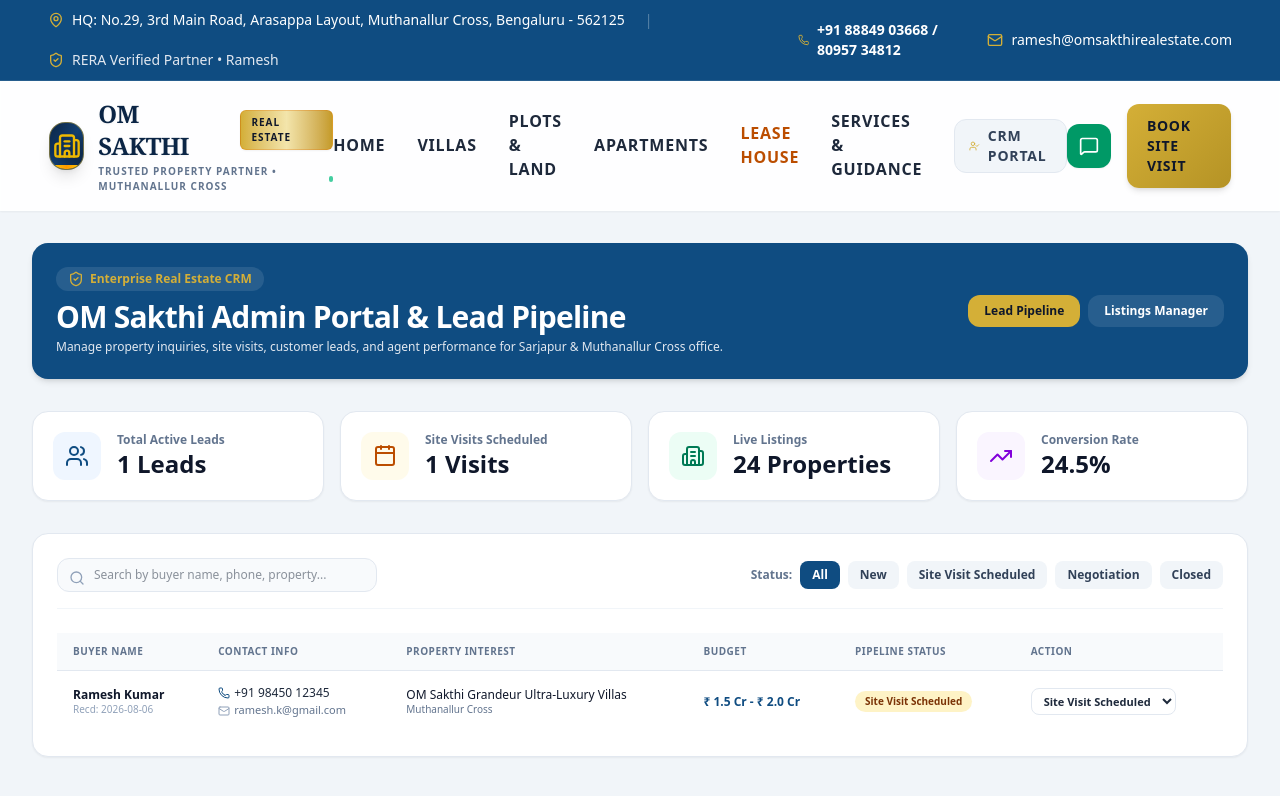
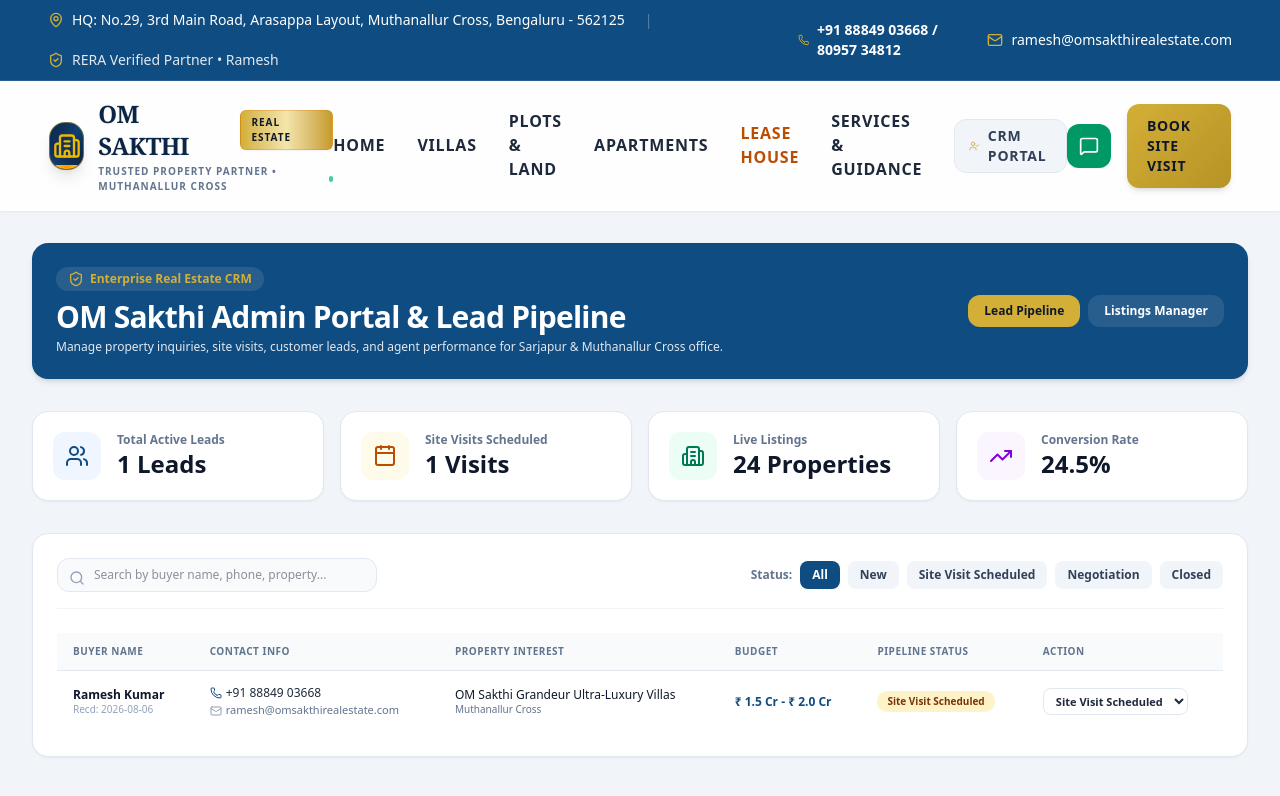
Before and after one commit to ckarthik96-png/OM-Sakthi-Real-Estate, a Next.js app: page /OM-Sakthi-Real-Estate/admin in a window 1280 px wide. Shown: the top 796 px of the page. Built offline with nearby package versions, Linux system fonts and the light colour scheme.

Commit message:
Update Ramesh lead contact info in MOCK_LEADS inside mockData.ts matching user screenshot

```diff
--- a/src/data/mockData.ts
+++ b/src/data/mockData.ts
@@ -673,8 +673,8 @@
   {
     id: "lead-101",
     name: "Ramesh Kumar",
-    phone: "+91 98450 12345",
-    email: "ramesh.k@gmail.com",
+    phone: "+91 88849 03668",
+    email: "ramesh@omsakthirealestate.com",
     propertyInterest: "OM Sakthi Grandeur Ultra-Luxury Villas",
     budget: "₹ 1.5 Cr - ₹ 2.0 Cr",
     location: "Muthanallur Cross",
```
